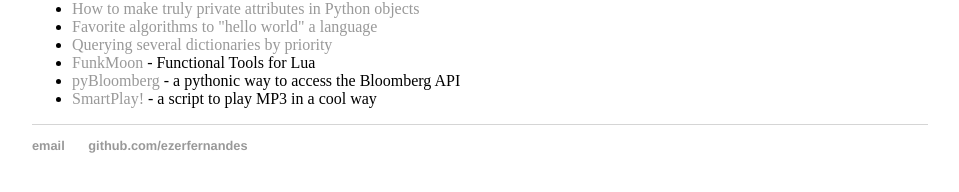
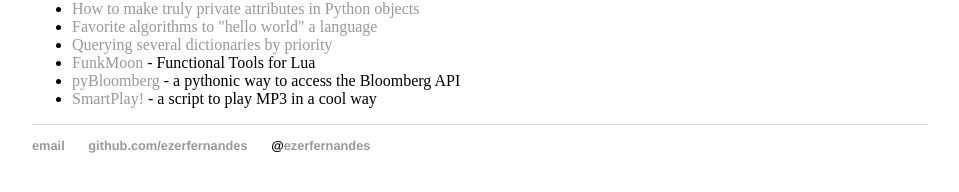
Before and after one commit to ezerfernandes/ezerfernandes.github.io, a Jekyll site: the page built from index.html, in a window 1280 px wide. Shown: the part 227-419 px from the top of the page, without its empty margins (160-1119 px from the left). Built offline with Jekyll 4.4.1, drawn with Linux system fonts in a browser that asks for light colours.

Commit message:
added twitter link

```diff
--- a/_layouts/default.html
+++ b/_layouts/default.html
@@ -23,6 +23,7 @@
 	    		<ul>
 	        		<li><a href="mailto:ezersilva@gmail.com">email</a></li>
 	        		<li><a href="https://github.com/ezerfernandes">github.com/ezerfernandes</a></li>
+				<li>@<a href="https://twitter.com/ezerfernandes">ezerfernandes</a><li>
 				</ul>
 			</footer>
 		</body>
```
